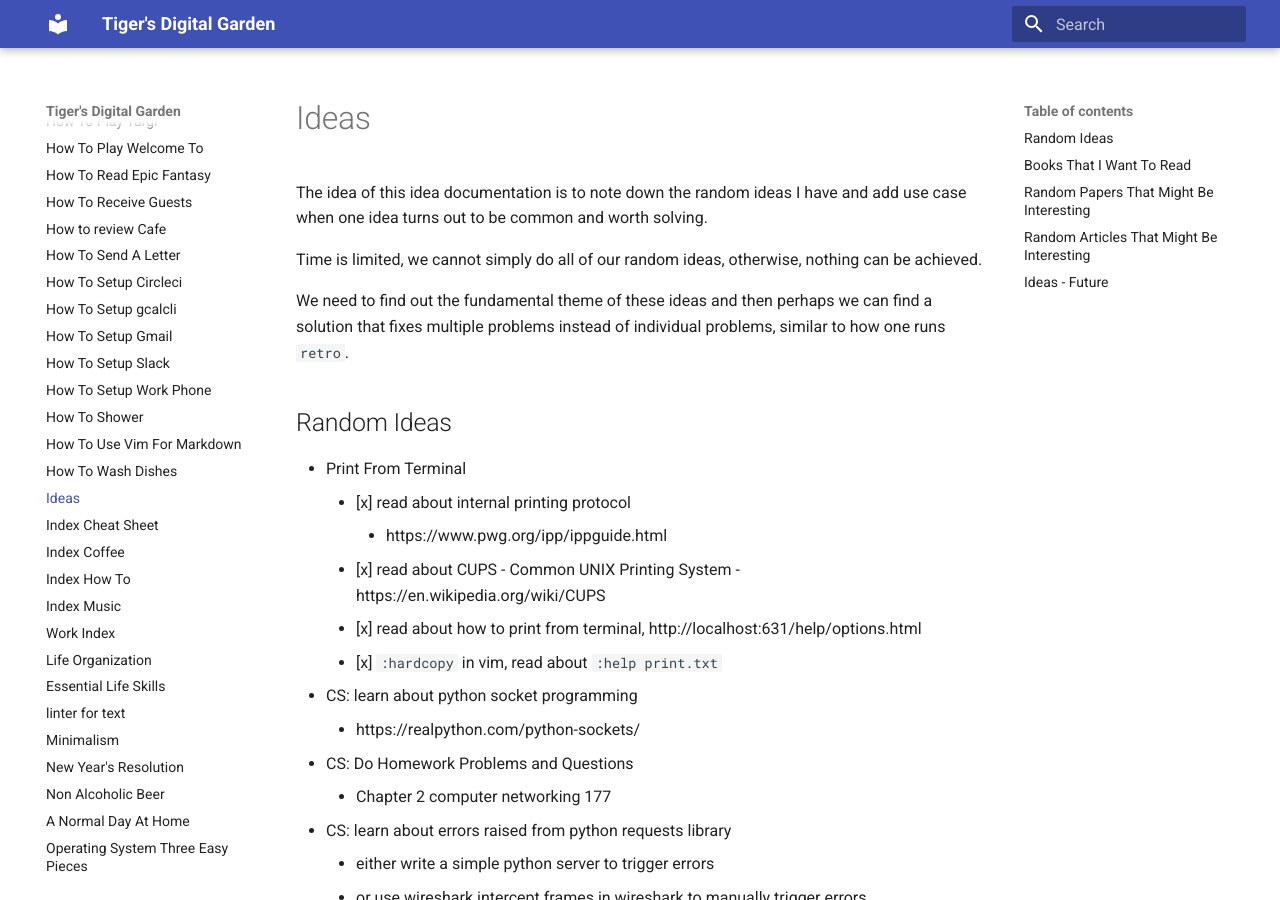
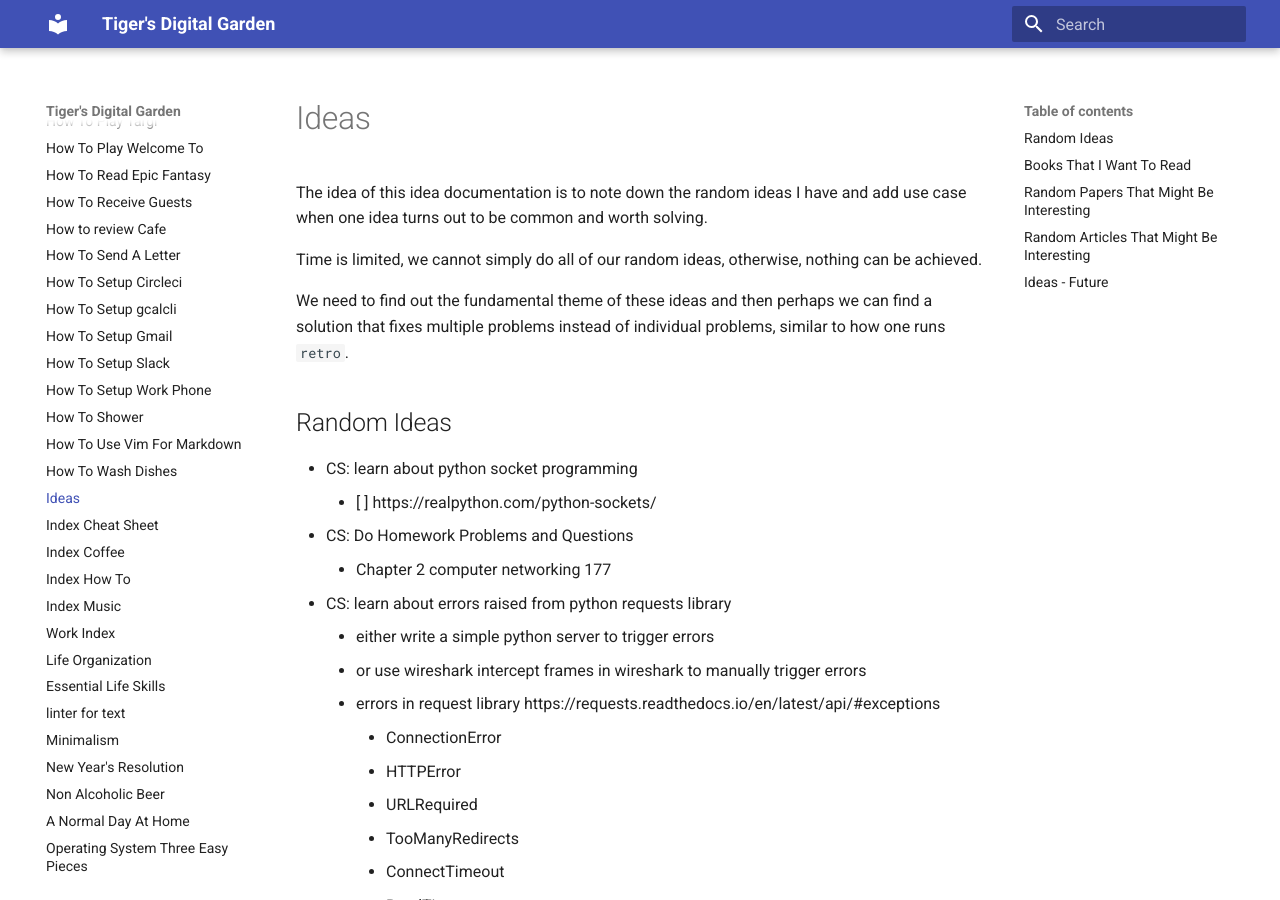
Before and after one commit to ynotstartups/notes, an MkDocs documentation site: the page built from notes/ideas.md, in a window 1280 px wide and 900 px high. Built offline with MkDocs 1.6.1 and Material for MkDocs 9.7.7, drawn with Linux system fonts in a browser that asks for light colours.

Commit message:
finish reading about internet printing protocol

```diff
--- a/notes/ideas.md
+++ b/notes/ideas.md
@@ -8,14 +8,8 @@ We need to find out the fundamental theme of these ideas and then perhaps we can
 
 ## Random Ideas
 
-- Print From Terminal
-  - [x] read about internal printing protocol
-    - https://www.pwg.org/ipp/ippguide.html
-  - [x] read about CUPS - Common UNIX Printing System - https://en.wikipedia.org/wiki/CUPS
-  - [x] read about how to print from terminal, http://localhost:631/help/options.html
-  - [x] `:hardcopy` in vim, read about `:help print.txt`
 - CS: learn about python socket programming
-  - https://realpython.com/python-sockets/
+  - [ ] https://realpython.com/python-sockets/
 - CS: Do Homework Problems and Questions
   - Chapter 2 computer networking 177
 - CS: learn about errors raised from python requests library
```
